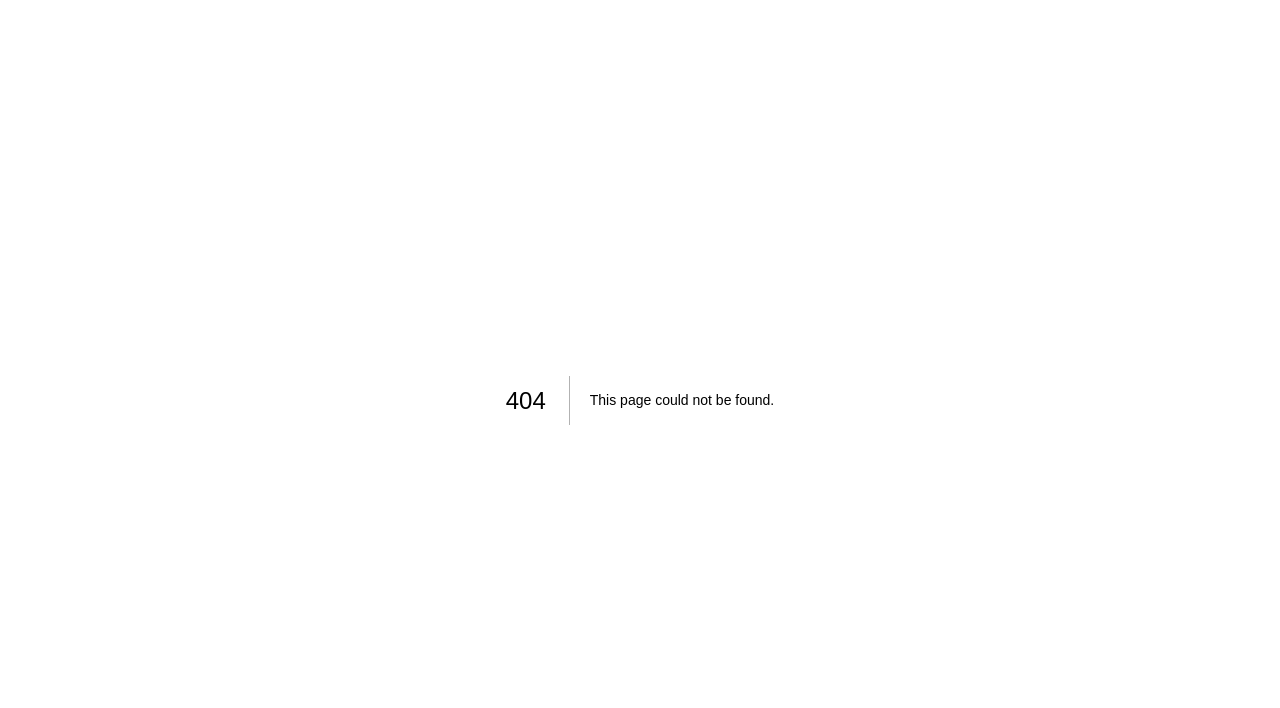
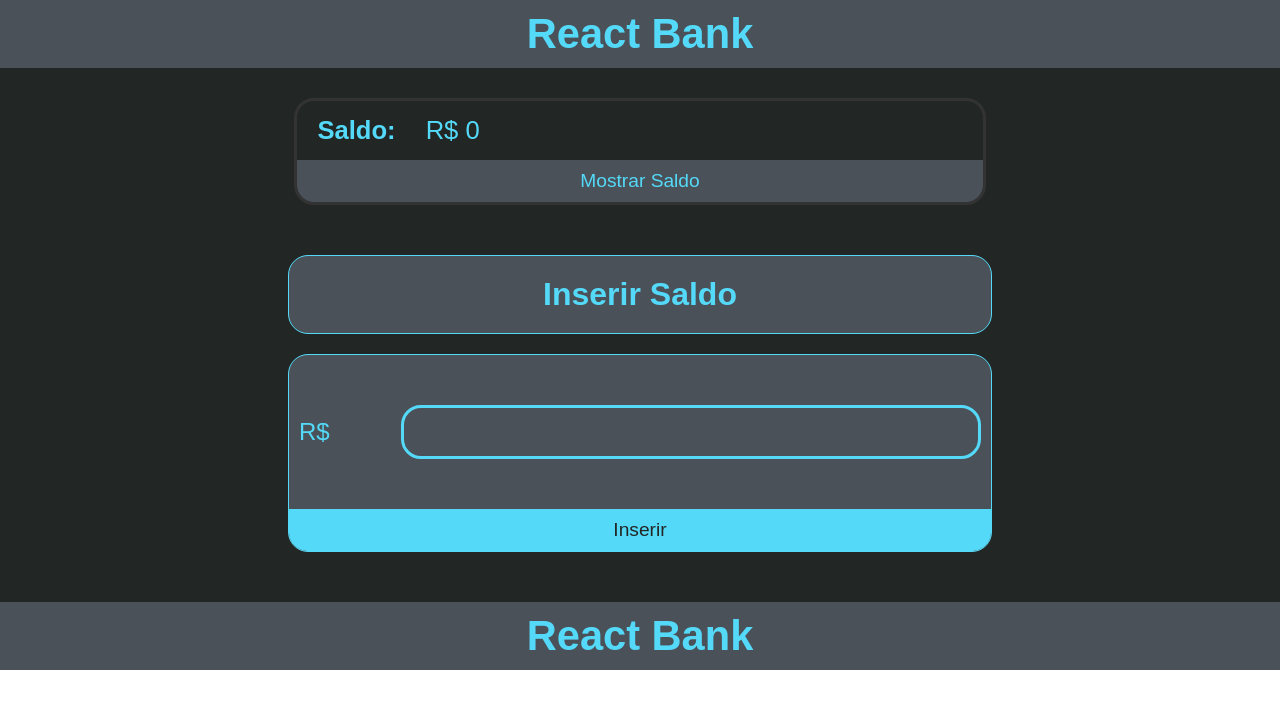
Before and after one commit to JPSS14/react-bank, a Next.js app: page /inserir-saldo in a window 1280 px wide. Before the commit this address had no page. Shown: the top 708 px of the page. Built offline with nearby package versions, Linux system fonts and the light colour scheme.

Commit message:
react-bank UPDATE 20: Created inserir-saldo page and InsertBalance component

```diff
--- /dev/null
+++ b/src/components/InsertBalance.tsx
@@ -0,0 +1,20 @@
+import style from '../styles/InsertBalance.module.scss';
+
+export function InsertBalance() {
+    return (
+            <div className={style.insertBalance}>
+                <header>
+                    <h1>Inserir Saldo</h1>
+                </header>
+                <div className={style.insertBalanceContent}>
+                    <div className={style.balance}>
+                        <p>R$</p>
+                        <input type="text"></input>
+                    </div>
+                    <div className={style.insertButton}>
+                        <p>Inserir</p>
+                    </div>
+                </div>
+            </div>
+    );
+}
--- /dev/null
+++ b/src/pages/inserir-saldo.tsx
@@ -0,0 +1,22 @@
+import style from '../styles/main.module.scss';
+import { Header } from '../components/Header';
+import { InsertBalance } from '../components/InsertBalance';
+import { Balance } from '../components/Balance';
+import { Footer } from '../components/Footer';
+
+export default function iniserirSaldo() {
+    return (
+        <>
+            <Header />
+            <main className={style.main}>
+                <header className={style.mainFull90}>
+                    <Balance />
+                </header>
+                <div className={style.mainInsertBalance}>
+                    <InsertBalance />
+                </div>
+            </main>
+            <Footer />
+        </>
+    );
+}
--- a/src/styles/Balance.module.scss
+++ b/src/styles/Balance.module.scss
@@ -54,5 +54,6 @@
     .mainBalance{
         flex-basis: 100%;
         margin: 0px auto;
+        margin-top: 30px;
     }
 }
--- /dev/null
+++ b/src/styles/InsertBalance.module.scss
@@ -0,0 +1,68 @@
+@import "colors";
+.insertBalance{
+    display: flex;
+    flex-wrap: wrap;
+    flex-basis: 100%;
+    margin: 50px 0px;
+    color: $blue;
+    justify-content: center;
+
+    header{
+        background: $main;
+        flex-basis: 100%;
+        text-align: center;
+        padding: 20px;
+        border: solid 1px $blue;
+        border-radius: 20px;
+    }
+
+    .insertBalanceContent{
+        display: flex;
+        flex-wrap: wrap;
+        justify-content: center;
+        margin-top: 20px;
+        background: $main;
+        flex-basis: 100%;
+        border: solid 1px $blue;
+        border-radius: 20px;
+        overflow: hidden;
+
+        .balance{
+            padding: 50px 10px;
+            display: flex;
+            flex-wrap: wrap;
+            justify-content: center;
+            flex-basis: 100%;
+            align-items: center;
+
+            input{
+                border: solid 3px $blue;
+                background: $main;
+                font-size: 1.5em;
+                border-radius: 20px;
+                padding: 10px;
+                color: $blue;
+                flex-basis: 85%;
+            }
+            p{
+                flex-basis: 15%;
+                font-size: 1.5em;
+            }
+        }
+
+        .insertButton{
+            flex-basis: 100%;
+            background: $blue;
+            padding: 10px;
+            color: $dark;
+            font-size: 1.2em;
+            cursor: pointer;
+            text-align: center;
+        }
+
+        .insertButton:hover{
+            color: $dark;
+            background: #fff;
+        }
+    }
+}
--- a/src/styles/main.module.scss
+++ b/src/styles/main.module.scss
@@ -4,6 +4,7 @@
     flex-wrap: wrap;
     margin: 0 auto;
     background: $dark;
+    justify-content: center;
 
     .mainHeader{
         display: flex;
@@ -38,6 +39,26 @@
         justify-content: space-between;
     }
 
+    .mainFull90{
+        display: flex;
+        flex-wrap: wrap;
+        flex-basis: 90%;
+        justify-content: center;
+    }
+
+    .mainInsertBalance{
+        display: flex;
+        flex-wrap: wrap;
+        flex-basis: 55%;
+        justify-content: center;
+    }
+
+    @media (max-width: 967px){
+        .mainInsertBalance{
+            flex-basis: 90%;
+        }
+    }
+
     @media (max-width: 646px){
         .mainServices{
             flex-basis: 90%;
```
